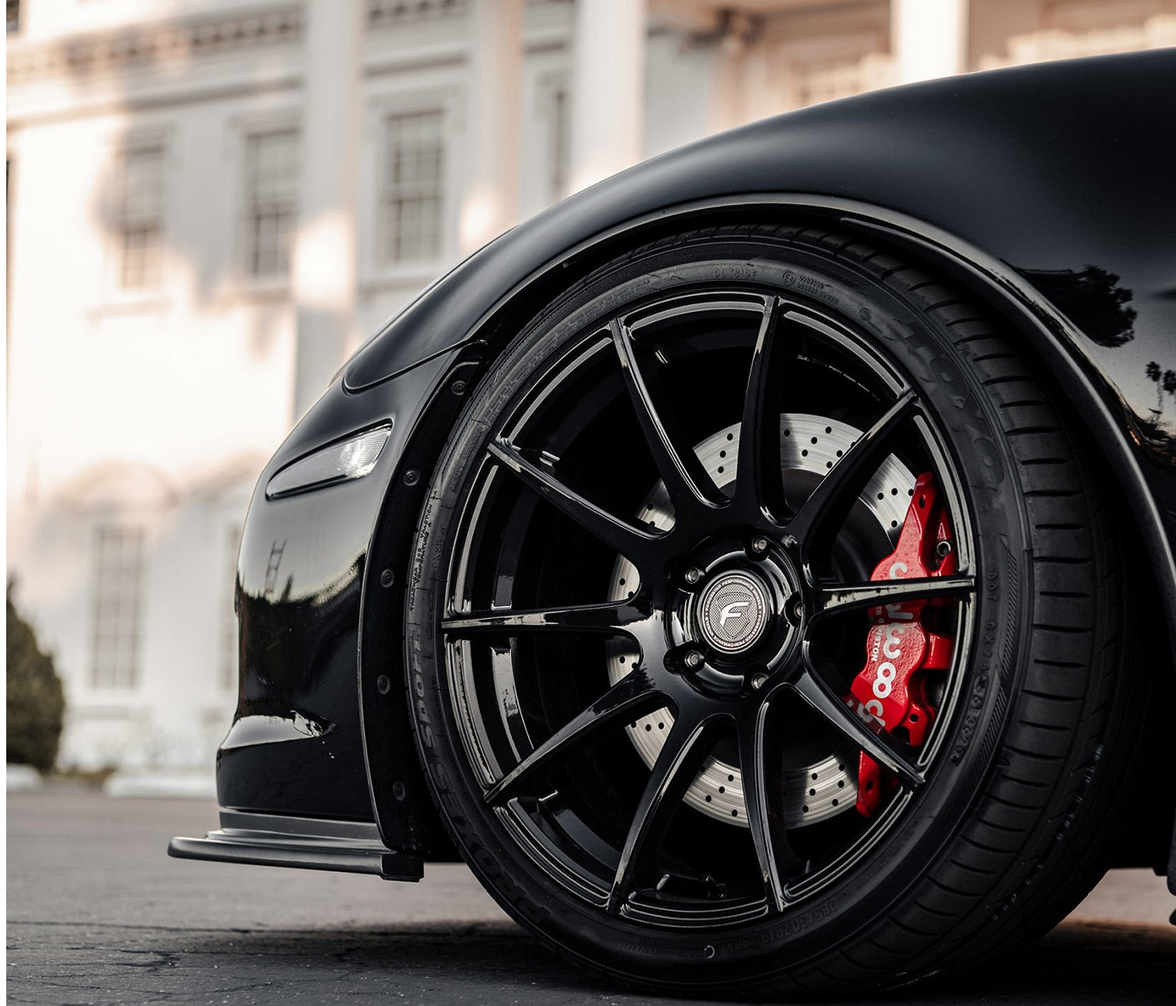
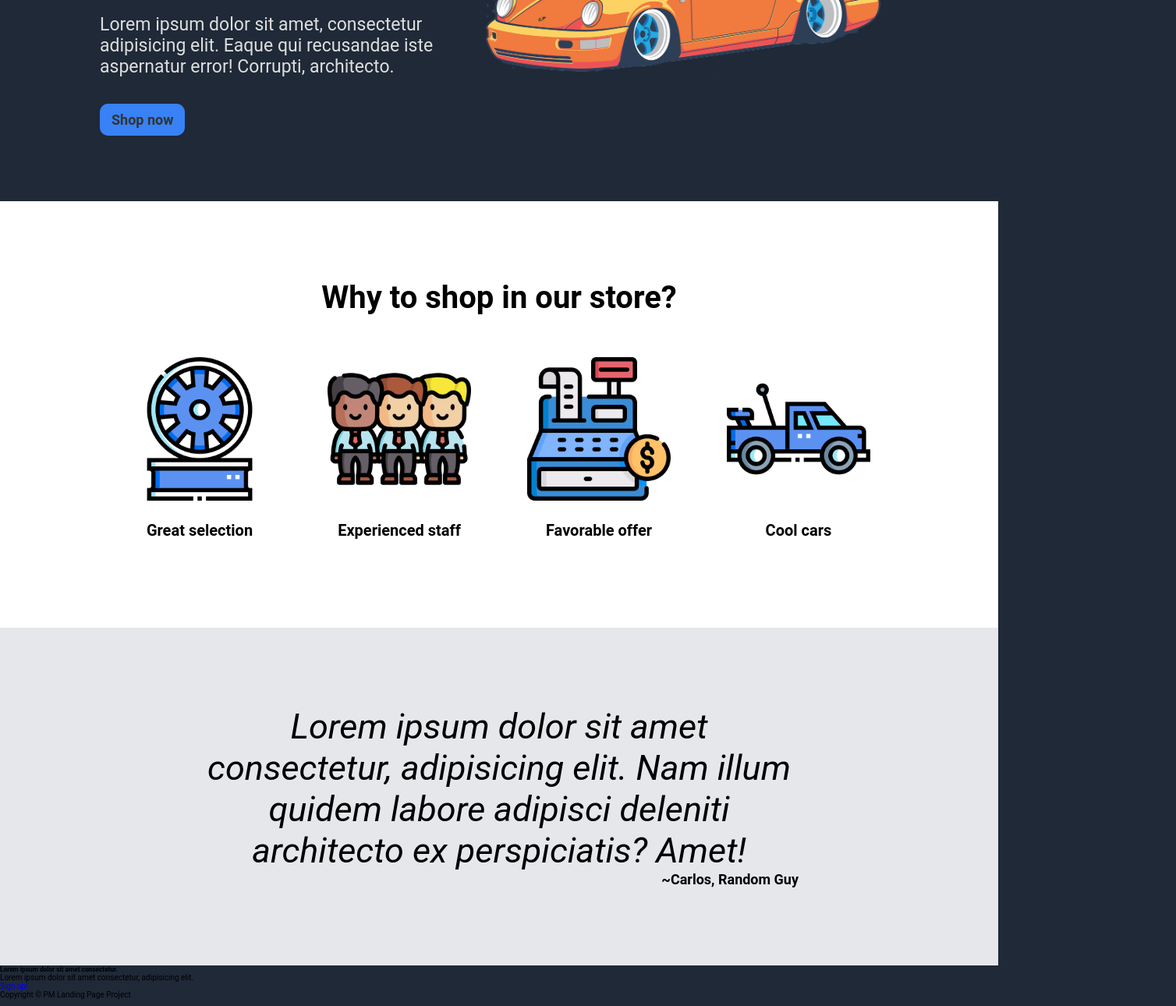
Before and after one commit to p-multan/landing-page-project, a plain HTML site: page index.html in a window 1280 px wide. Shown: the part 354-1644 px from the top of the page at 78% size, 1508 px wide, since content can reach past the window. Drawn offline with Linux system fonts and the light colour scheme.

Commit message:
Add icons, change hero image, add styles to header, features and quote section

```diff
--- a/index.html
+++ b/index.html
@@ -22,14 +22,14 @@
             </ul>
         </nav>
 
-        <div class="showcase">
-            <div class="showcase__about">
-                <h1 class="showcase__about-title">The best rims on the globe</h1>
-                <p class="showcase__about-txt">Lorem ipsum dolor sit amet, consectetur adipisicing elit. Eaque qui recusandae iste aspernatur error! Corrupti, architecto.</p>
-                <a href="#" class="showcase__about-btn">Shop now</a>
+        <div class="hero">
+            <div class="hero__about">
+                <h1 class="hero__about-title">The best rims on the globe</h1>
+                <p class="hero__about-txt">Lorem ipsum dolor sit amet, consectetur adipisicing elit. Eaque qui recusandae iste aspernatur error! Corrupti, architecto.</p>
+                <a href="#" class="hero__about-btn">Shop now</a>
             </div>
-            <div class="showcase__picture">
-                <img src="./img/rims-main.jpg" alt="Rims photo" class="showcase__picture-item">
+            <div class="hero__picture">
+                <img src="./img/rims-main.png" alt="Rims photo" class="hero__picture-item">
             </div>
         </div>
 
@@ -39,37 +39,41 @@
 
         <section class="features">
             <div class="features__container">
+                <h3 class="features__title">Why to shop in our store?</h3>
+                <div class="features__items">
                     <div class="features__item">
                         <div class="features__item-picture">
-                        <img src="" alt="" class="features__item-picture-img">
+                            <img src="./img/icons/rims.png" alt="Rims icon" class="features__item-picture-img">
                         </div>
                         <h3 class="features__item-desc">Great selection</h3>
                     </div>
                     <div class="features__item">
                         <div class="features__item-picture">
-                        <img src="" alt="" class="features__item-picture-img">
+                            <img src="./img/icons/staff.png" alt="People icon" class="features__item-picture-img">
                         </div>
                         <h3 class="features__item-desc">Experienced staff</h3>
                     </div>
                     <div class="features__item">
                         <div class="features__item-picture">
-                        <img src="" alt="" class="features__item-picture-img">
+                            <img src="./img/icons/cash.png" alt="Cash icon" class="features__item-picture-img">
                         </div>
                         <h3 class="features__item-desc">Favorable offer</h3>
                     </div>
                     <div class="features__item">
                         <div class="features__item-picture">
-                        <img src="" alt="" class="features__item-picture-img">
+                            <img src="./img/icons/car.png" alt="Fast car icon" class="features__item-picture-img">
                         </div>
                         <h3 class="features__item-desc">Cool cars</h3>
                     </div>
+                </div>
+
             </div>
         </section>
 
         <section class="quote">
             <div class="quote__container">
-                <h4 class="quote__txt">Lorem ipsum dolor sit amet consectetur, adipisicing elit. Maiores eos eaque eveniet cum nobis molestiae?</h4>
-                <p class="quote__signture">Random Guy</p>
+                <h4 class="quote__txt">Lorem ipsum dolor sit amet consectetur, adipisicing elit. Nam illum quidem labore adipisci deleniti architecto ex perspiciatis? Amet!</h4>
+                <p class="quote__signature">~Carlos, Random Guy</p>
             </div>
         </section>
 
@@ -85,7 +89,7 @@
 
     </main>
     <footer class="footer">
-        <p>Copyright &copy; PM Landing Page Project 2022</p>
+        <p>Copyright &copy; PM Landing Page Project</p>
     </footer>
 </body>
 </html>
--- a/style.css
+++ b/style.css
@@ -0,0 +1,202 @@
+/* General styles */
+
+html {
+    font-size: 10px;
+}
+
+
+* {
+    margin: 0;
+    padding: 0;
+    box-sizing: border-box;
+}
+
+body {
+    font-family: Roboto, sans-serif;
+    background-color: #1F2937;
+}
+
+ul {
+    list-style-type: none;
+}
+
+a {
+    text-decoration: none;
+}
+
+/* Header */
+
+.header {
+    width: 80%;
+    max-width: 1200px;
+    overflow: hidden;
+    margin: 0 auto;
+    padding-top: 1rem;
+    color: #dedede;
+}
+
+/* Header - navigation */
+
+.nav {
+    display: flex;
+    align-items: center;
+    justify-content: space-between;
+}
+
+.nav__menu {
+    display: flex;
+    flex-wrap: wrap;
+    align-items: center;
+    justify-content: space-between;
+    width: 50%;
+}
+
+.nav__menu-item-link {
+    display: inline-block;
+    color: #dedede;
+    font-size: 1.8rem;
+    padding: 1.5rem;
+    text-transform: uppercase;
+    letter-spacing: 1px;
+    transform: scale(1);
+    transition: .2s ease-in-out;
+}
+
+.nav__menu-item-link:hover {
+    transform: scale(1.1);
+}
+
+/* Header - hero */
+
+.hero {
+    height: 400px;
+    margin: 5rem 0;
+    display: flex;
+    align-items: center;
+    justify-content: space-between;
+}
+
+.hero__about {
+    height: 100%;
+    width: 42%;
+    display: flex;
+    flex-direction: column;
+    justify-content: space-evenly;
+    align-items: center;
+}
+
+.hero__about-title {
+    font-size: 6rem;
+    font-weight: bold;
+}
+
+.hero__about-txt {
+    font-size: 2.3rem;
+}
+
+.hero__about-btn {
+    font-size: 1.8rem;
+    font-weight: bold;
+    color: #333;
+    padding: 1rem 1.5rem;
+    border-radius: .6em;
+    background-color: #3882F6;
+    align-self: flex-start;
+    transition: .2s ease-in-out;
+}
+
+.hero__about-btn:hover {
+    background-color: #1F2937;
+    color: #dedede;
+}
+
+.hero__picture {
+    width: 55%;
+    height: auto;
+    overflow: hidden;
+    display: flex;
+    align-items: center;
+    justify-content: center;
+}
+
+.hero__picture-item {
+    width: 100%;
+}
+/* Main */
+/* Features section */
+
+.features {
+    background-color: #FFF;
+}
+
+.features__container {
+    width: 80%;
+    max-width: 1200px;
+    margin: 0 auto;
+    padding: 10rem 0;
+}
+
+.features__title {
+    font-size: 4rem;
+    padding: 0 0 4rem;
+    text-align: center;
+}
+
+.features__items {
+    display: flex;
+    flex-wrap: wrap;
+    align-items: center;
+    justify-content: space-around;
+}
+
+.features__item {
+    flex-shrink: 0;
+    width: 230px;
+    min-height: 260px;
+    overflow: hidden;
+    display: flex;
+    flex-direction: column;
+    align-items: center;
+    justify-content: space-around;
+}
+
+.features__item-picture {
+    width: 100%;
+    display: flex;
+    justify-content: center;
+    align-items: center;
+}
+
+.features__item-picture-img {
+    width: 80%;
+}
+
+.features__item-desc {
+    font-size: 2rem;
+}
+
+/* Quote Section */
+
+.quote {
+    background-color: #E5E7EB;
+}
+
+.quote__container {
+    width: 60%;
+    max-width: 800px;
+    margin: 0 auto;
+    padding: 10rem 0;
+}
+
+.quote__txt {
+    font-size: 4.5rem;
+    text-align: center;
+    font-weight: normal;
+    font-style: italic;
+}
+
+.quote__signature {
+    font-size: 1.8rem;
+    font-weight: bold;
+    text-align: right;
+}
```
Also changed, not shown: img/icons/car.png (added), img/icons/cash.png (added), img/icons/rims.png (added), img/icons/staff.png (added), img/logo.png, img/rims-main.jpg (deleted), img/rims-main.png (added). Lines whose indentation alone changed are shown as unchanged.
